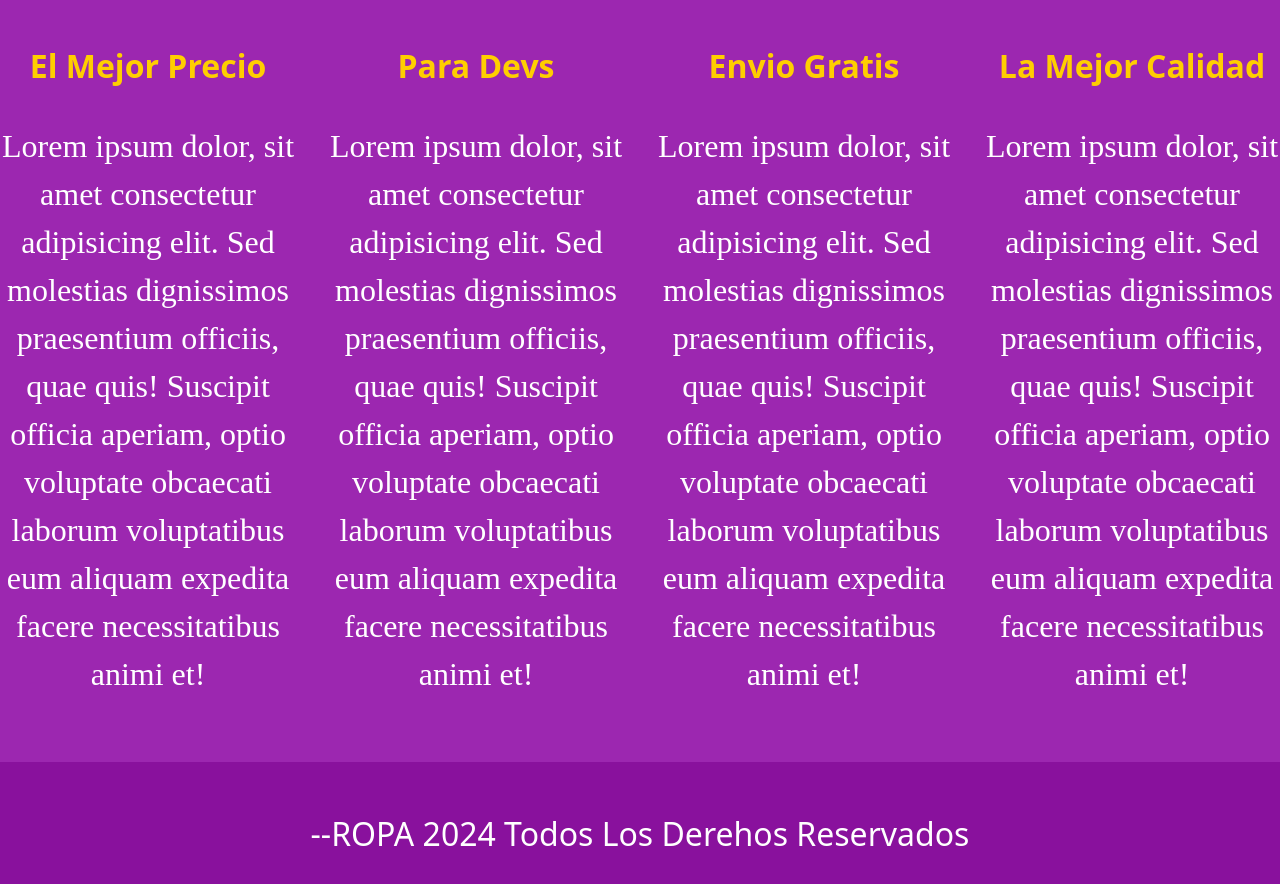
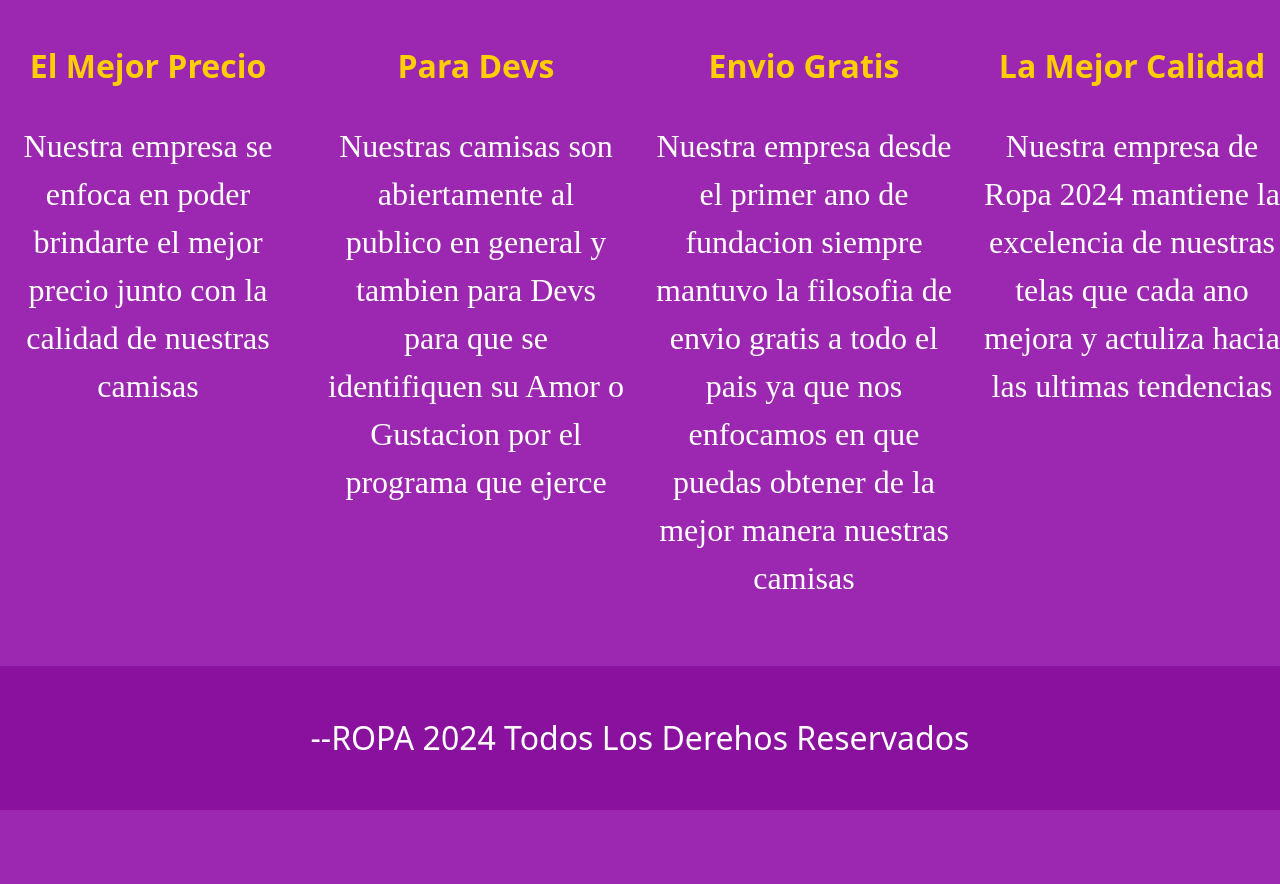
Before and after one commit to Luis24082002/Ropa_2024, a plain HTML site: page Nosotros.html in a window 1280 px wide. Shown: the part 1542-2426 px from the top of the page. After the commit the page ends 2352 px from the top, so only its background shows below. Drawn offline with Linux system fonts and the light colour scheme; a web font is replaced by a local one.

Commit message:
Agregado de Informacion de pagina Nosotros

```diff
--- a/Nosotros.html
+++ b/Nosotros.html
@@ -32,16 +32,15 @@
       <section class="nosotros">
         <div class="nosotros__contenido">
           <p>
-            Lorem ipsum dolor sit amet consectetur adipisicing elit. Quod
-            assumenda quaerat saepe numquam veniam amet, inventore voluptatum
-            neque aliquid. Voluptate, doloribus aliquam repudiandae ullam ipsam
-            fugit. Cumque ducimus ullam officiis.
+            Somos Una empresa con alta Experiencia en el Mercado de Las camisas desde 1985 brindamos las mejores
+            Telas Hechas en Alemania Con las ultimas Tecnologias para brindarte una experiencia unica al vestir Nuestras
+            Camisas
           </p>
           <p>
-            Lorem ipsum dolor sit amet consectetur adipisicing elit. Animi optio
-            in similique libero, et ipsam obcaecati aperiam illum totam
-            temporibus dicta consectetur facilis quam atque itaque culpa
-            pariatur ab vero.
+            Edicion Sports y Edicion Fashion son nuestras dos lineas en el mercado con un alto grado de
+            experiencia en el mercado actual y Trabajamos  esos dos estilos desde 1985 para mejorar cada vez mas
+            tu estilo de vestir con las ultimas tendencias de Moda
+
           </p>
         </div>
         <img
@@ -57,40 +56,33 @@
             <img src="./img/icono_1.png" alt="imagen El Mejor Precio" />
             <h3 class="bloque__titulo">El Mejor Precio</h3>
             <p>
-              Lorem ipsum dolor, sit amet consectetur adipisicing elit. Sed
-              molestias dignissimos praesentium officiis, quae quis! Suscipit
-              officia aperiam, optio voluptate obcaecati laborum voluptatibus
-              eum aliquam expedita facere necessitatibus animi et!
+            Nuestra empresa se enfoca en poder brindarte el mejor precio junto
+            con la calidad de nuestras camisas
             </p>
           </div>
           <div class="bloque">
             <img src="./img/icono_2.png" alt="imagen de Para devs" />
             <h3 class="bloque__titulo">Para Devs</h3>
             <p>
-              Lorem ipsum dolor, sit amet consectetur adipisicing elit. Sed
-              molestias dignissimos praesentium officiis, quae quis! Suscipit
-              officia aperiam, optio voluptate obcaecati laborum voluptatibus
-              eum aliquam expedita facere necessitatibus animi et!
+              Nuestras camisas son abiertamente al publico en general y tambien para Devs
+              para que se identifiquen su Amor o Gustacion  por el programa que ejerce
             </p>
           </div>
           <div class="bloque">
             <img src="./img/icono_3.png" alt="imagen de Envio Gratis" />
             <h3 class="bloque__titulo">Envio Gratis</h3>
             <p>
-              Lorem ipsum dolor, sit amet consectetur adipisicing elit. Sed
-              molestias dignissimos praesentium officiis, quae quis! Suscipit
-              officia aperiam, optio voluptate obcaecati laborum voluptatibus
-              eum aliquam expedita facere necessitatibus animi et!
+              Nuestra empresa desde el primer ano de fundacion siempre mantuvo la filosofia de
+              envio gratis a todo el pais ya que nos enfocamos en que puedas obtener de la mejor manera nuestras
+              camisas
             </p>
           </div>
           <div class="bloque">
             <img src="./img/icono_4.png" alt="imagen de la mejor calidad" />
             <h3 class="bloque__titulo">La Mejor Calidad</h3>
             <p>
-              Lorem ipsum dolor, sit amet consectetur adipisicing elit. Sed
-              molestias dignissimos praesentium officiis, quae quis! Suscipit
-              officia aperiam, optio voluptate obcaecati laborum voluptatibus
-              eum aliquam expedita facere necessitatibus animi et!
+              Nuestra empresa de Ropa 2024 mantiene la excelencia de nuestras telas que cada ano mejora
+              y actuliza hacia las ultimas tendencias
             </p>
           </div>
         </div>
```
